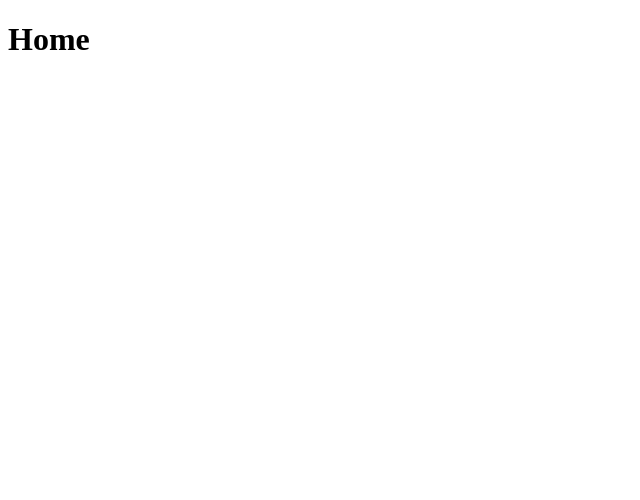
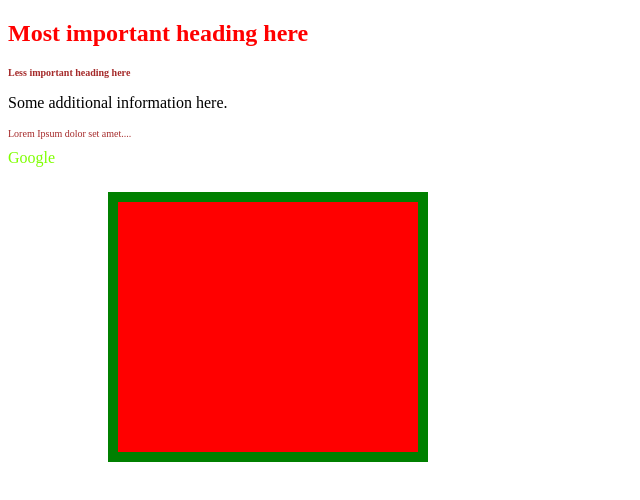
Before and after one commit to DaniAkash/js-intro, a plain HTML site: page index.html in a window 1280 px wide. Shown: the whole page, without its empty margins (0-640 px from the left). Drawn offline with Linux system fonts and the light colour scheme.

Commit message:
basic styling

```diff
--- a/index.html
+++ b/index.html
@@ -6,8 +6,20 @@
     <meta http-equiv="X-UA-Compatible" content="ie=edge">
     <title>Home</title>
     <script src="./general.js"></script>
+    <link rel="stylesheet" href="./styles.css">
 </head>
 <body>
-    <h1>Home</h1>
+    <article>
+      <header>
+        <h1 class="primary-header">Most important heading here</h1>
+        <h3 class="secondary-header">Less important heading here</h3>
+        <p>Some additional information here.</p>
+      </header>
+      <p class="secondary-header">Lorem Ipsum dolor set amet....</p>
+    </article>
+    <div>
+        <a href="https://www.google.com">Google</a>
+        <div class="box"></div>
+    </div>
 </body>
 </html>
--- /dev/null
+++ b/styles.css
@@ -0,0 +1,35 @@
+h1.primary-header {
+    color: red;
+    font-size: 24px;
+}
+
+.secondary-header {
+    color: brown;
+    font-size: 10px;
+}
+
+a {
+    color: chartreuse;
+    text-decoration: none;
+}
+
+a:visited {
+    color: silver;
+}
+
+a:hover {
+    color: purple;
+    text-decoration: underline;
+}
+
+.box {
+    height: 150px;
+    width: 150px;
+    background-color: red;
+    padding: 25px 50px 75px 100px;
+    margin: 25px 100px;
+    border: 10px solid green;
+    /* border-width: 0ch;
+    border-style: solid;
+    border-color: green; */
+}
```
